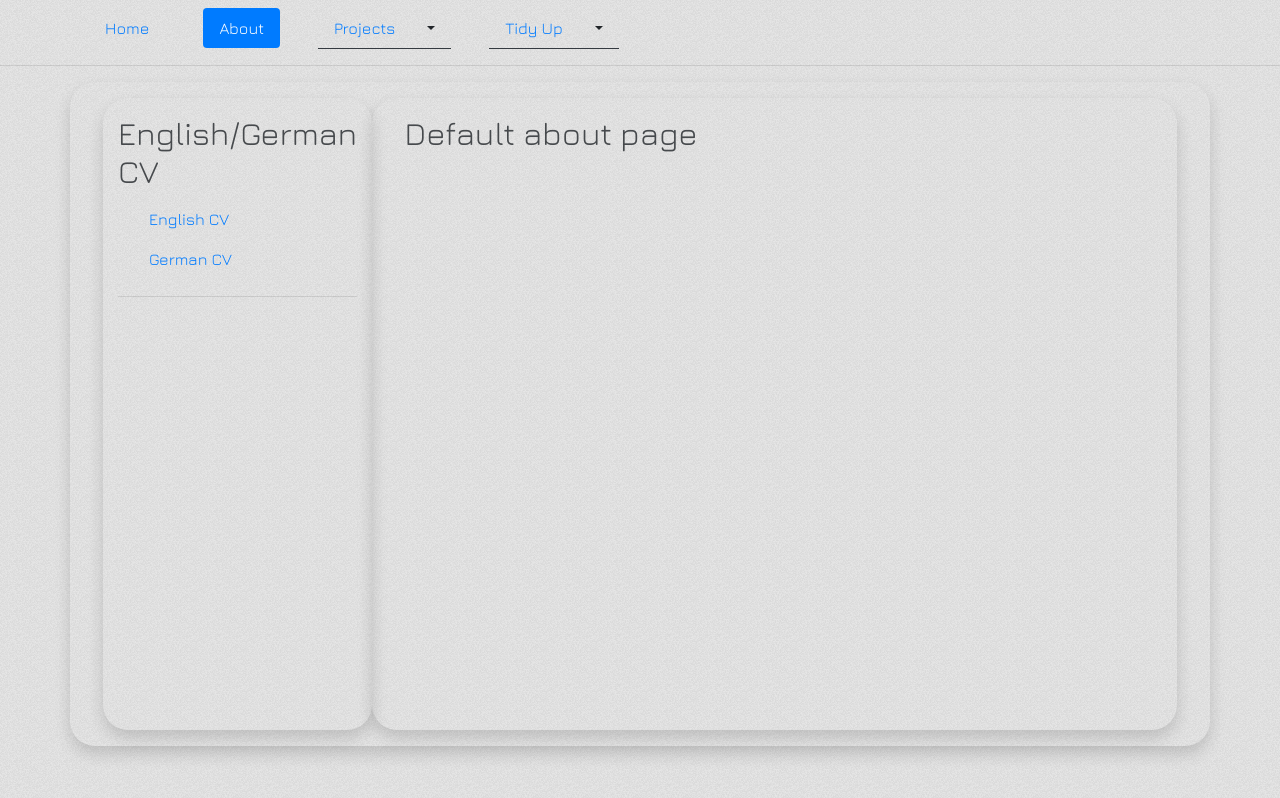
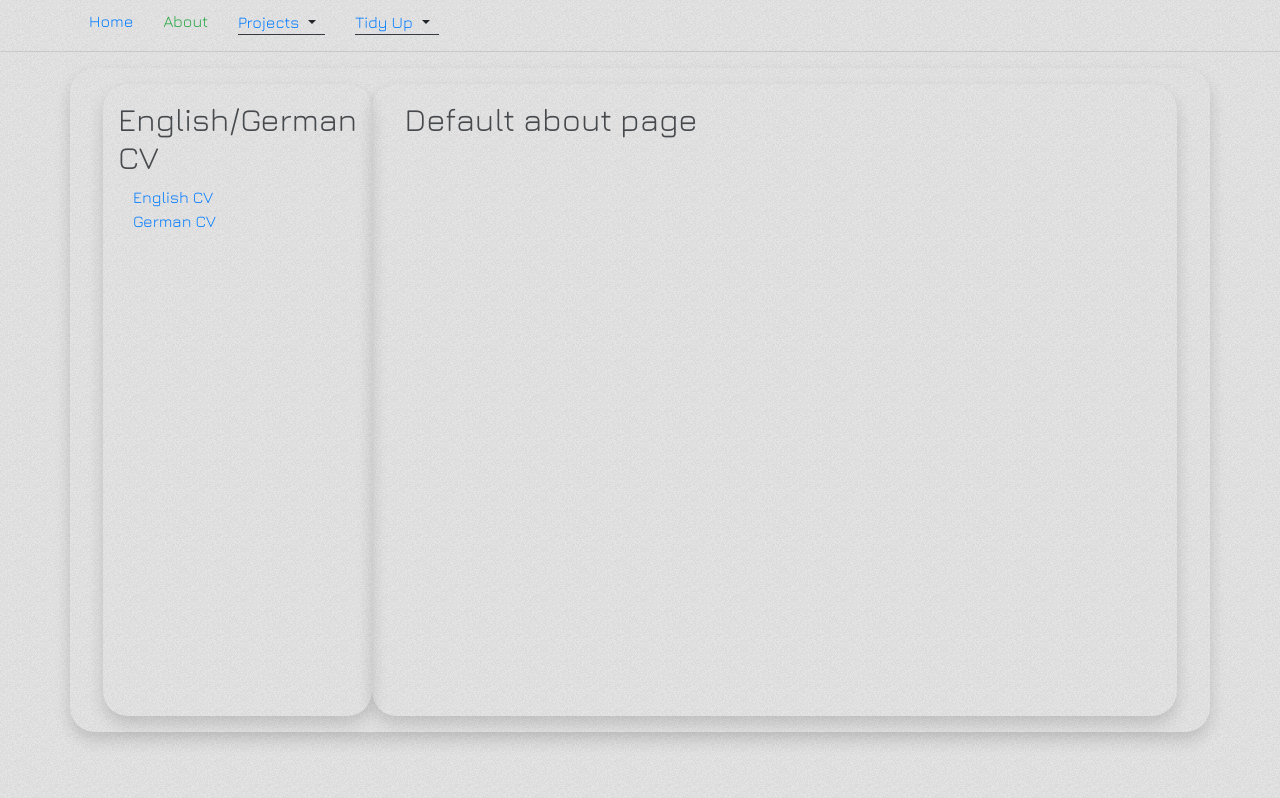
Before and after one commit to hrkck/wellput, a React (Create React App) app: page /about in a window 1280 px wide. Built offline with nearby package versions, Linux system fonts and the light colour scheme.

Commit message:
simplify navigation space, colors and styling in general.

```diff
--- a/src/Components/Navigation/DropDown.jsx
+++ b/src/Components/Navigation/DropDown.jsx
@@ -26,7 +26,7 @@ class DropDown extends Component {
                     title={title}
                 />
                 <span
-                    className={`nav-link ${this.state.isOpen ? "btn btn-primary" : ""} dropdown-toggle dropdown-toggle-split`}
+                    className={` ${this.state.isOpen ? "bg-success" : ""} dropdown-toggle dropdown-toggle-split`}
                     type="button"
                     id={link_url}
                     data-toggle="dropdown"
--- a/src/Components/Navigation/Nav.jsx
+++ b/src/Components/Navigation/Nav.jsx
@@ -6,7 +6,7 @@ import {generateLinks} from './generateLinks';
 export const Navigation = ({navList}) => {
     return (
         <div className="container nav nav-pills mt-2">
-            <div className="row mx-1">
+            <div className="row mx-1 align-items-center ">
                 {generateLinks(navList)}
             </div>
         </div>
--- a/src/Components/Navigation/SingleLink.jsx
+++ b/src/Components/Navigation/SingleLink.jsx
@@ -13,13 +13,13 @@ const SingleLink = ({link_url, to, title, isDropDown = false}) =>{
            : <Link className={`
                 ${
                     url === link_url
-                    ? "active"
-                    : ""
+                    ? "text-success"
+                    : "text-primary"
                 }
                 ${
                     isDropDown
                     ? "dropdown-item"
-                    : "nav-link"
+                    : ""
                 }`}
                 to={to}
             >{title}</Link>
--- a/src/Components/Navigation/SubNav.jsx
+++ b/src/Components/Navigation/SubNav.jsx
@@ -20,13 +20,12 @@ export const SubNav = ({navList, title, baseUrl}) => {
     let loc = baseUrl.substring(baseUrl.lastIndexOf("/")); // location
 
     return(
-        <div>
+        <div className="nav flex-column">
             <h2>{title}</h2>
             {url === loc
                 ? generateLinks(navList, baseUrl)
-                :   <div className="nav-item">
-                        <Link className="nav-link active" to={`${baseUrl}`}>go back</Link>
-                    </div>
+                : <Link className="nav-link text-success" to={`${baseUrl}`}>go back</Link>
+
             }
             <hr/>
         </div>
--- a/src/Components/Navigation/generateLinks.js
+++ b/src/Components/Navigation/generateLinks.js
@@ -5,7 +5,7 @@ import DropDown from "./DropDown";
 
 export let generateLinks = (links, baseUrl = "") =>
     links.map(link =>
-        <div className="nav-item mr-2 col-12 col-md-auto" key={`${baseUrl}/${link.url}`}>
+        <div className="col-12 col-md-auto" key={`${baseUrl}/${link.url}`}>
             {
                 link.dropDown !== undefined
                 ? <DropDown link_url={link.url} dropDownList={link.dropDown} baseUrl={baseUrl} title={link.title}/>
```
Also changed, not shown: src/style/App.scss (+0 -1 lines), 1 other file (tests, documents, lock files or other folders).
